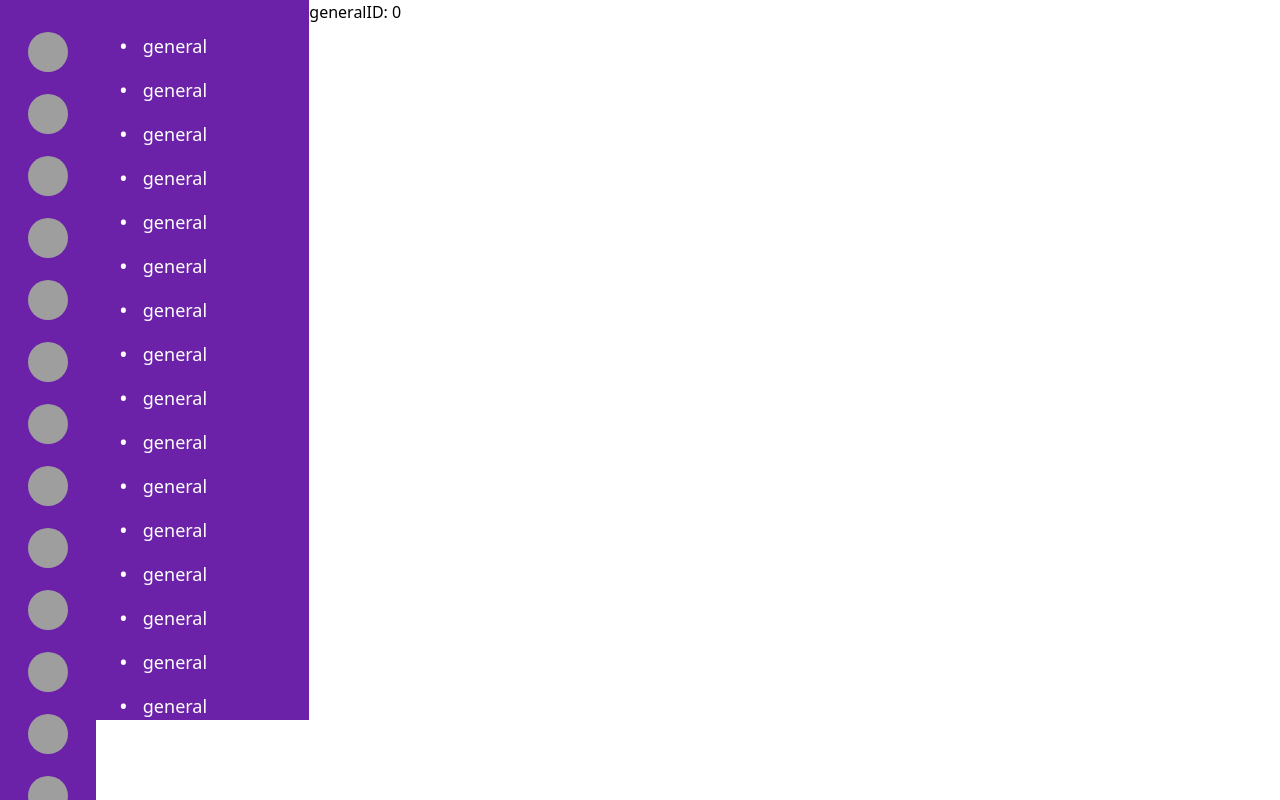
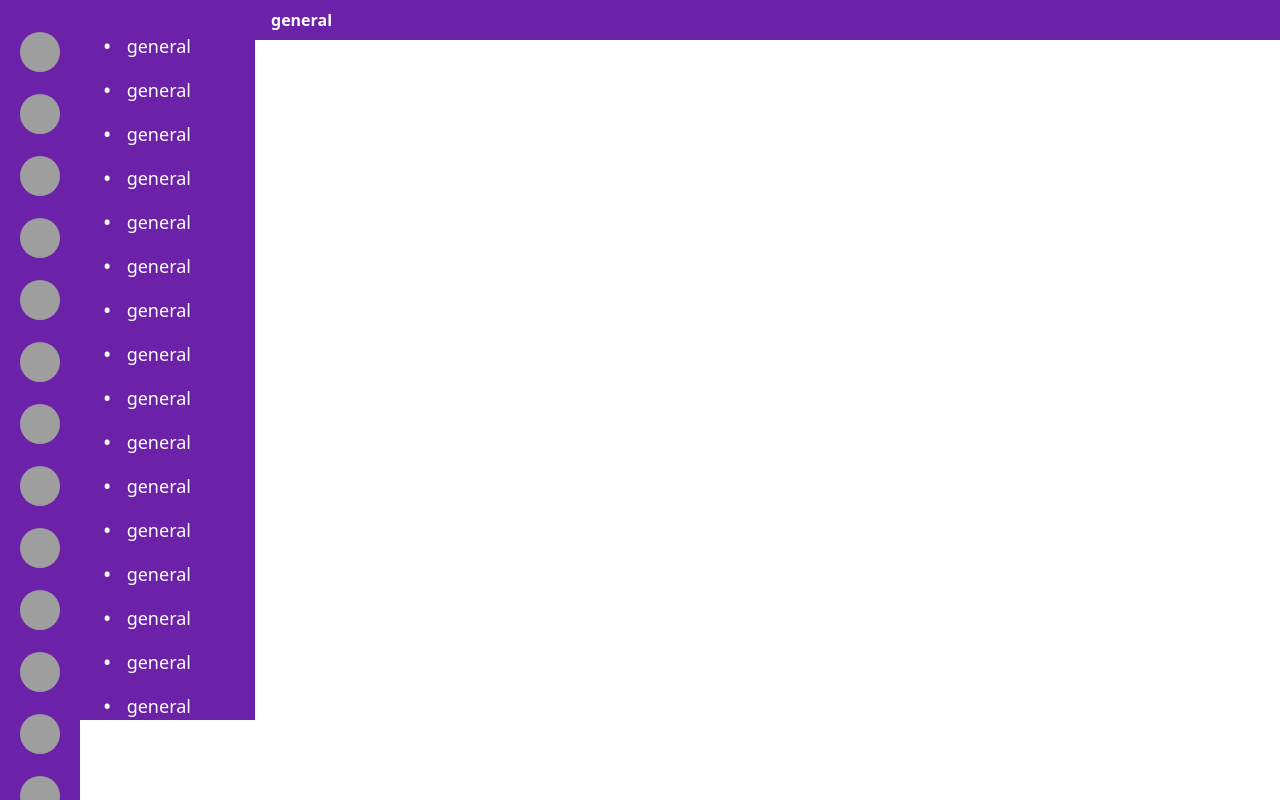
Before and after one commit to Izarothy/chatting-app, a Next.js app: page / in a window 1280 px wide. Built offline with nearby package versions, Linux system fonts and the light colour scheme; grey boxes are pictures that could not be loaded.

Commit message:
Current channel name display on top

```diff
--- /dev/null
+++ b/components/ChatInfo.tsx
@@ -0,0 +1,14 @@
+import React from 'react';
+import { useAppSelector } from '../lib/hooks';
+
+const ChatInfo = () => {
+  const currentChannel = useAppSelector((state) => state.currentChannel.value);
+
+  return (
+    <div className="text-white w-full bg-purple-800 h-[15%] pl-4 py-2">
+      <strong className="font-bold">{currentChannel.name}</strong>
+    </div>
+  );
+};
+
+export default ChatInfo;
--- a/pages/index.tsx
+++ b/pages/index.tsx
@@ -2,6 +2,7 @@ import type { NextPage } from 'next';
 import Head from 'next/head';
 import Image from 'next/image';
 import ChannelList from '../components/ChannelList';
+import ChatInfo from '../components/ChatInfo';
 import SideBar from '../components/SideBar';
 import { useAppSelector } from '../lib/hooks';
 
@@ -18,11 +19,10 @@ const Home: NextPage = () => {
         <ChannelList
           channels={[
             ...Array(15).fill({ name: 'chat', id: 5, isText: true }),
-            { name: 'chat2', id: 5, isText: true },
+            { name: 'chat2', id: 1, isText: true },
           ]}
         />
-        {currentChannel.name}
-        ID: {currentChannel.id}
+        <ChatInfo />
       </main>
     </div>
   );
```
